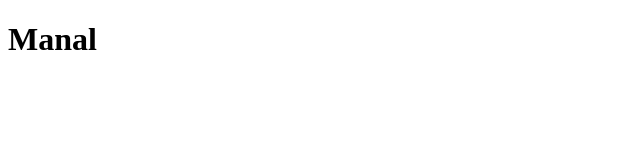
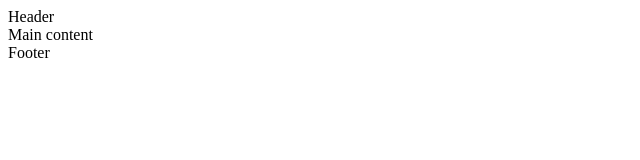
Before and after one commit to ManalAbdulqawi/love-running, a plain HTML site: page index.html in a window 1280 px wide. Shown: the whole page, without its empty margins (0-640 px from the left). Drawn offline with Linux system fonts and the light colour scheme.

Commit message:
create general page structure

```diff
--- a/index.html
+++ b/index.html
@@ -29,6 +29,14 @@
     />
   </head>
   <body>
-    <h1>Manal</h1>
+     <!-- Header -->
+    <header>Header</header>
+
+    <!-- Main content -->
+    <main>Main content</main>
+
+    <!-- Footer -->
+    <footer>Footer</footer>
+</body>
   </body>
 </html>
```
